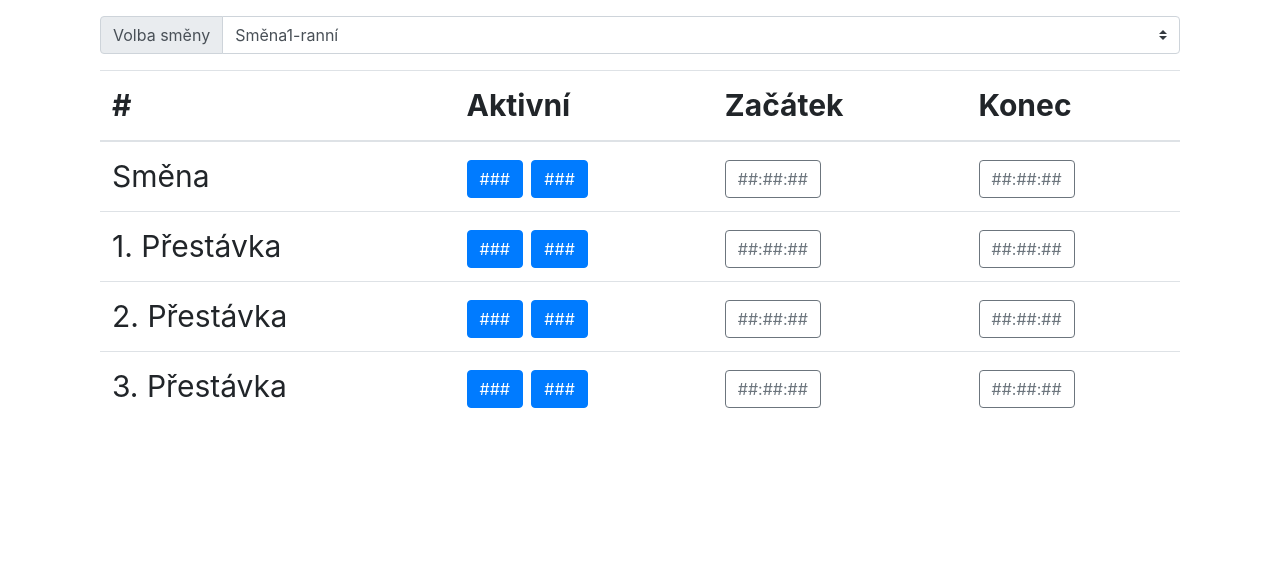
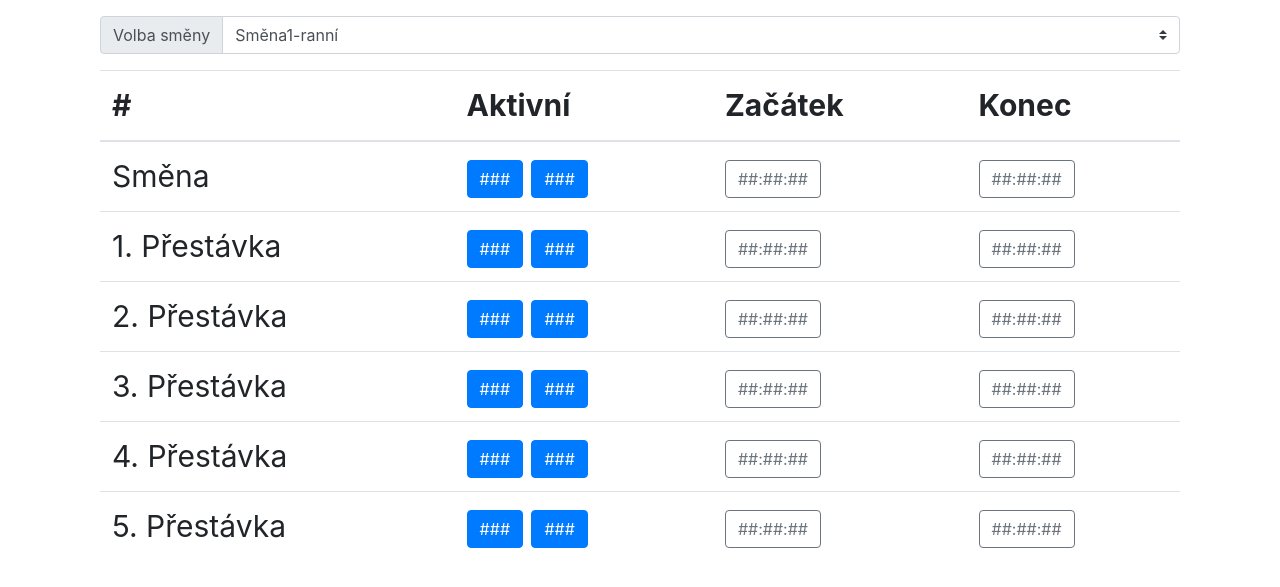
Before and after one commit to ebolak/tabule, a Flask app: template templates/settingsShift.html in a window 1280 px wide. Shown: the part 62-649 px from the top of the page. Run offline with Flask 2, Linux system fonts and the light colour scheme; the template is opened without the code that fills it, so the values that code supplies are empty; some libraries are stand-ins or nearby versions.

Commit message:
5 breaks

```diff
--- a/templates/settingsShift.html
+++ b/templates/settingsShift.html
@@ -93,6 +93,36 @@
 	                		data-source="break3End">##:##:##</button>
 	                </td>
 	            </tr>
+	            <tr>
+	                <td>4. Přestávka</td>
+	                <td>
+	                	<button id="settingsShift-break4ENOff" type="button" class="btn btn-primary">###</button>
+	                	<button id="settingsShift-break4ENOn" type="button" class="btn btn-primary">###</button>
+	                </td>
+	                <td>
+	                	<button id="settingsShift-break4Begin" type="button" class="btn btn-outline-secondary" data-toggle="modal" data-target="#settingsShift-time-inputModal"
+	                		data-source="break4Begin">##:##:##</button>
+	                </td>
+	                <td>
+	                	<button id="settingsShift-break4End" type="button" class="btn btn-outline-secondary" data-toggle="modal" data-target="#settingsShift-time-inputModal"
+	                		data-source="break4End">##:##:##</button>
+	                </td>
+	            </tr>
+	            <tr>
+	                <td>5. Přestávka</td>
+	                <td>
+	                	<button id="settingsShift-break5ENOff" type="button" class="btn btn-primary">###</button>
+	                	<button id="settingsShift-break5ENOn" type="button" class="btn btn-primary">###</button>
+	                </td>
+	                <td>
+	                	<button id="settingsShift-break5Begin" type="button" class="btn btn-outline-secondary" data-toggle="modal" data-target="#settingsShift-time-inputModal"
+	                		data-source="break5Begin">##:##:##</button>
+	                </td>
+	                <td>
+	                	<button id="settingsShift-break5End" type="button" class="btn btn-outline-secondary" data-toggle="modal" data-target="#settingsShift-time-inputModal"
+	                		data-source="break5End">##:##:##</button>
+	                </td>
+	            </tr>
 	        </tbody>
 	    </table>
 	</div>
```
Also changed, not shown: static/scripts.js (+48 -0 lines).
